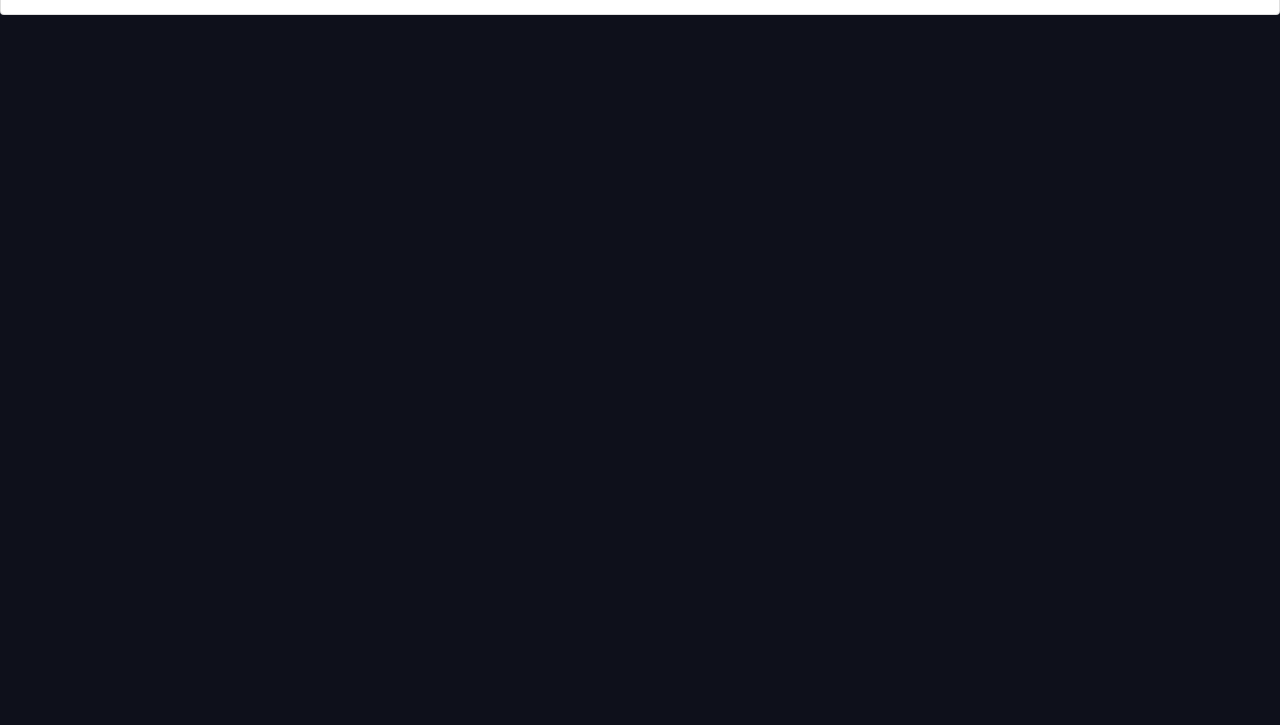
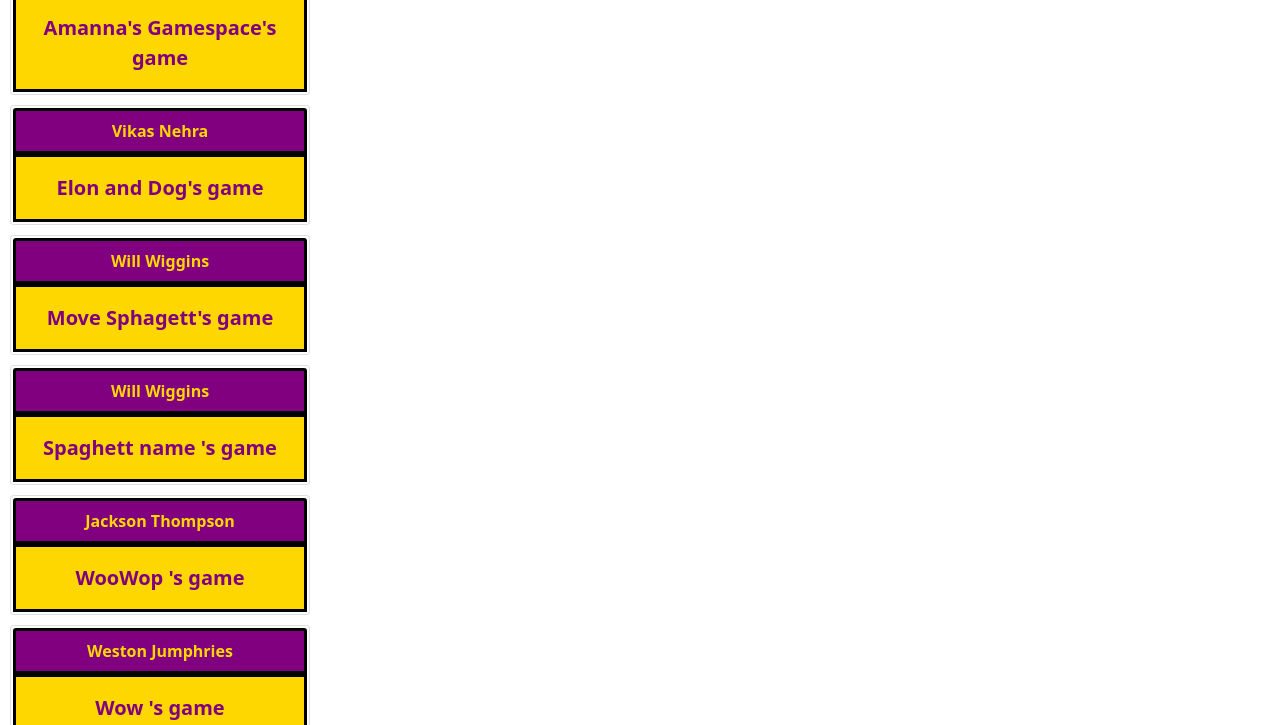
Before and after one commit to phenicieaaron/ideal-parakeet-GOLF, a plain HTML site: page index.html in a window 1280 px wide. Shown: the part 667-1392 px from the top of the page. Before the commit the page ends 800 px from the top, so only its background shows below. Drawn offline with nearby package versions, Linux system fonts and the light colour scheme; files that its build step writes are made by us from their sources.

Commit message:
Add files via upload

```diff
--- a/index.html
+++ b/index.html
@@ -1,3 +1,13 @@
+<!DOCTYPE html>
+<html lang="en" >
+<head>
+  <meta charset="UTF-8">
+  <title>CodePen - Golf-Geronimo</title>
+  <link rel='stylesheet' href='https://cdnjs.cloudflare.com/ajax/libs/bootstrap/5.0.2/css/bootstrap.min.css'><link rel="stylesheet" href="./style.css">
+
+</head>
+<body>
+<!-- partial:index.partial.html -->
 <!-- DELTA-->
 
 <!DOCTYPE html>
@@ -14,28 +24,40 @@
 <!-- partial:index.partial.html -->
 
 <!-- main container -->
-<div class="container-fluid">
+ <div class="container-fluid">
+
 
   <!-- new nav bar -->
-  <nav class="navbar navbar-expand-sm bg-dark navbar-dark">
+  <nav class="navbar navbar-expand-sm bg-transparent navbar-dark">
     <div class="container-fluid">
       <a class="navbar-brand" href="#">Aaron Phenicie & Connor Brown</a>
       <button class="navbar-toggler" type="button" data-bs-toggle="collapse" data-bs-target="#collapsibleNavbar">
         <span class="navbar-toggler-icon"></span>
       </button>
-      <div class="collapse navbar-collapse" id="collapsibleNavbar">
+      <div class="collapse navbar-collapse"
+
+       id="collapsibleNavbar">
         <ul class="navbar-nav">
           <li class="nav-item">
-            <a class="nav-link" href="https://phenicieaaron.github.io/upgraded-tribble-echo/">Game Homepage</a>
+            <a class="nav-link" href="https://github.com/phenicieaaron/ideal-parakeet-GOLF">Game Homepage</a>
           </li>
           <li class="nav-item">
-            <a class="nav-link" target="_blank" href="https://github.com/phenicieaaron/super-eureka-delta">Repository</a>
+            <a class="nav-link" target="_blank" href="https://github.com/phenicieaaron/super-eureka-delta"> Aaron's Repositories</a>
           </li>
           <li class="nav-item">
-            <a class="nav-link" target="_blank" href="https://www.ssa.gov/oact/babynames/decades/century.html">Popular Names</a>
+            <a class="nav-link" target="_blank" href="https://github.com/ConnorLBrown?tab=repositories">Connor's Repositories</a>
+
           </li>
         </ul>
-      </div>
+
+
+
+</div>
+
+    </div>
+
+      </body>
+
     </div>
   </nav>
 
@@ -53,3 +75,9 @@
 
 </body>
 </html>
+<!-- partial -->
+  <script src='https://cdnjs.cloudflare.com/ajax/libs/twitter-bootstrap/5.2.3/js/bootstrap.min.js'></script>
+<script src='https://cdnjs.cloudflare.com/ajax/libs/bootstrap/5.2.3/js/bootstrap.min.js'></script><script  src="./script.js"></script>
+
+</body>
+</html>
--- a/scripts/script.js
+++ b/scripts/script.js
@@ -1,4 +1,4 @@
-  $(function () {
+$(function () {
     $.each(classCharlies, function (index, data) {
       // $("body").append(index + data);
 
@@ -20,11 +20,11 @@
     {
       name: "Connor Brown",
       gameName: "Sad Lebron",
-      url: "https://barrycumbie.github.io/legendary-https://connorlbrown.github.io/bingbong-charlie//"
+      url: "https://connorlbrown.github.io/bingbong-charlie//"
     },
     {
       name: "Aaron Phenicie",
-      gameName: "Cookie Monster and Name Game",
+      gameName: "Cookie Monster and Name",
       url: "https://phenicieaaron.github.io/upgraded-tribble-echo/"
     },
     {
@@ -41,5 +41,63 @@
       name: "Vikas Nehra",
       gameName: "Elon and Dog",
       url: "https://barrycumbie.github.io/legendary-waddle/"
-    }
+    },
+     {
+      name: "Will Wiggins",
+      gameName: "Move Sphagett",
+      url: "https://mithrandiryeet.github.io/charlie_spaghett_1/"
+    },
+     {
+      name: "Will Wiggins",
+      gameName: "Spaghett name ",
+      url: "https://mithrandiryeet.github.io/delta_name_game/#"
+    },
+
+       {
+      name: "Jackson Thompson",
+      gameName: "WooWop ",
+      url: "https://jacksonthompson1.github.io/jt-lab-echo/"
+    },
+       {
+      name: "Weston Jumphries",
+      gameName: "Wow ",
+      url: "https://westonhumphries.github.io/studious-carnival-delta/"
+    },
+    {
+    name: "Weston Jumphries",
+      gameName: "Wow Picture",
+      url: "https://westonhumphries.github.io/bug-free-octo-barnacle-charlie/"
+    },
+    {
+    name: "Weston Jumphries",
+      gameName: "Drag Wow Picture",
+      url: "https://westonhumphries.github.io/laughing-octo-bravo/"
+    },
+       {
+      name: "Kaibry southern",
+      gameName: "Fun Dog",
+      url: "https://kaibrysouthern.github.io/legendary-adventure-charlie/"
+    },
+    {
+    name: "Kaibry southern",
+      gameName: "Fun Name",
+      url: "https://kaibrysouthern.github.io/psychic-octo-adventure-delta/"
+    },
+       {
+      name: "Brody Coan",
+      gameName: "SuperWow V2.0",
+      url: "https://bcoan2.github.io/scaling-computing-machine-Charlie/"
+    },
+       {
+      name: "Brody Coan",
+      gameName: "Brody's Name Game",
+      url: "https://bcoan2.github.io/supreme-octo-broccoli-delta/"
+    },
+       {
+      name: "Brody Coan",
+      gameName: "Brody's name facts",
+      url: "https://bcoan2.github.io/psychic-umbrella-alpha/"
+    },
+
+
   ];
--- a/styles/style.css
+++ b/styles/style.css
@@ -1,30 +1,51 @@
-.row {
-    border: solid 1px #000;
+*{
+  background-color: black;
+}
+
+.card .card-header{
+  text-align:center;
+  font-weight:bold;
+  color:gold;
+  background-color:purple;
+  border:3px solid black;
+}
+
+.card .card-body{
+  background-color:gold;
+   border:3px solid black;
+}
+
+.card .card-body a{
+  color:purple;
+  font-weight:bold;
+  text-align:center;
+  margin-left:auto;
+  margin right:auto;
+  text-decoration:none;
+}
+
+.row:{
+display: flex;
+justify-content: center;
+align-items:center;
+min-height:400px;
 
 }
 
 .card {
-  margin-top: 7px;
+  align-items:stretch;
+  max-height:275px;
+  max-width:300px;
+  padding: 2px 2px 2px 2px;
+  margin: 10px;
+  display: flex;
+  justify-content: center;
+
 }
 
+.card-body{
+  font-size:20px;
+  text-decoration:none;
+  text-align:center;
 
-body {
-    width: 100vw;
-
-    height: 100vh;
-
-
-
-
-    background: #0e101b;
-  }
-
-
-.centerButton {
-  text-align: center;
 }
-
-
-.card-title, .card-text {
-  text-align: center;
-}
```
